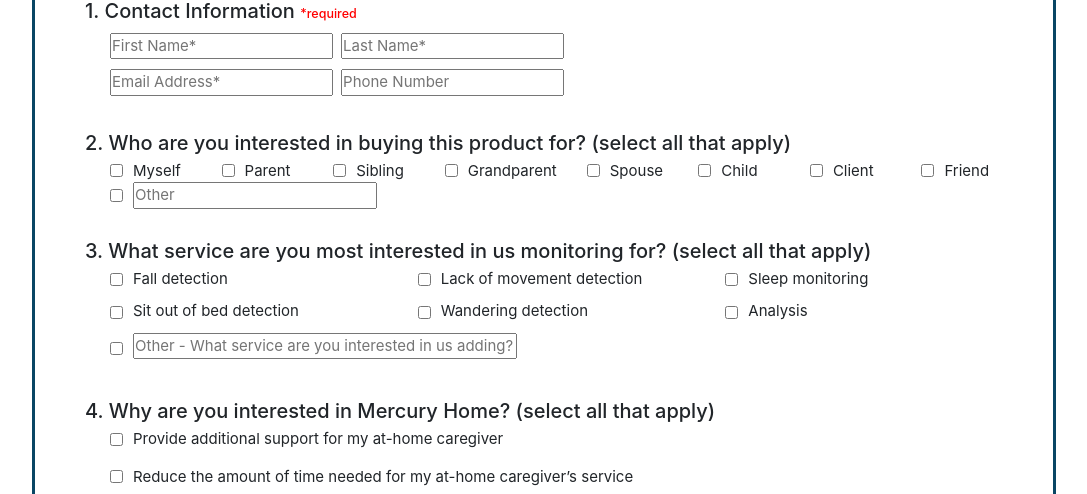
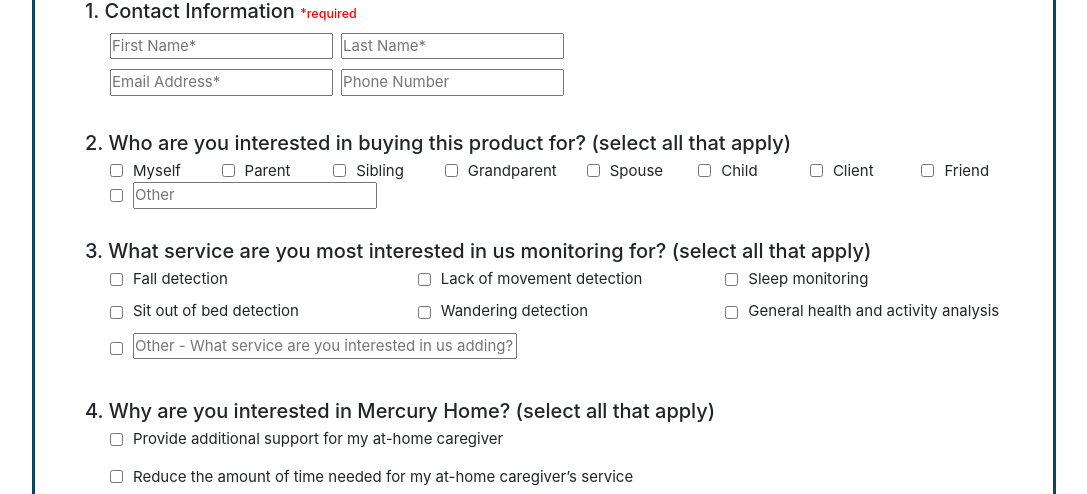
Before and after one commit to jxss-n/MercuryHealth, a Django app: page /beta/ in a window 1280 px wide. Shown: the part 1701-2195 px from the top of the page, without its empty margins (96-1183 px from the left). Run offline with Django 3.2, Linux system fonts and the light colour scheme; some libraries are stand-ins or nearby versions.

Commit message:
changed wording on checkbox

```diff
--- a/frontend/templates/frontend/beta.html
+++ b/frontend/templates/frontend/beta.html
@@ -134,7 +134,7 @@
           </div>
           <div class="col-md">
             <input id="q2a5" name="q2" value="Sleep monitoring" type="checkbox"><label for="q2a5">Sleep monitoring</label><br>
-            <input id="q2a6" name="q2" value="Analysis" type="checkbox"><label for="q2a6">Analysis</label>
+            <input id="q2a6" name="q2" value="General Health and Activity Analysis" type="checkbox"><label for="q2a6">General health and activity analysis</label>
           </div>
         </div>
         <div class="col q2"><input type="checkbox"><label for="q2a7"><input id="q2a7" type="text" name="q2" placeholder="Other - What service are you interested in us adding?"></label></div>
```
